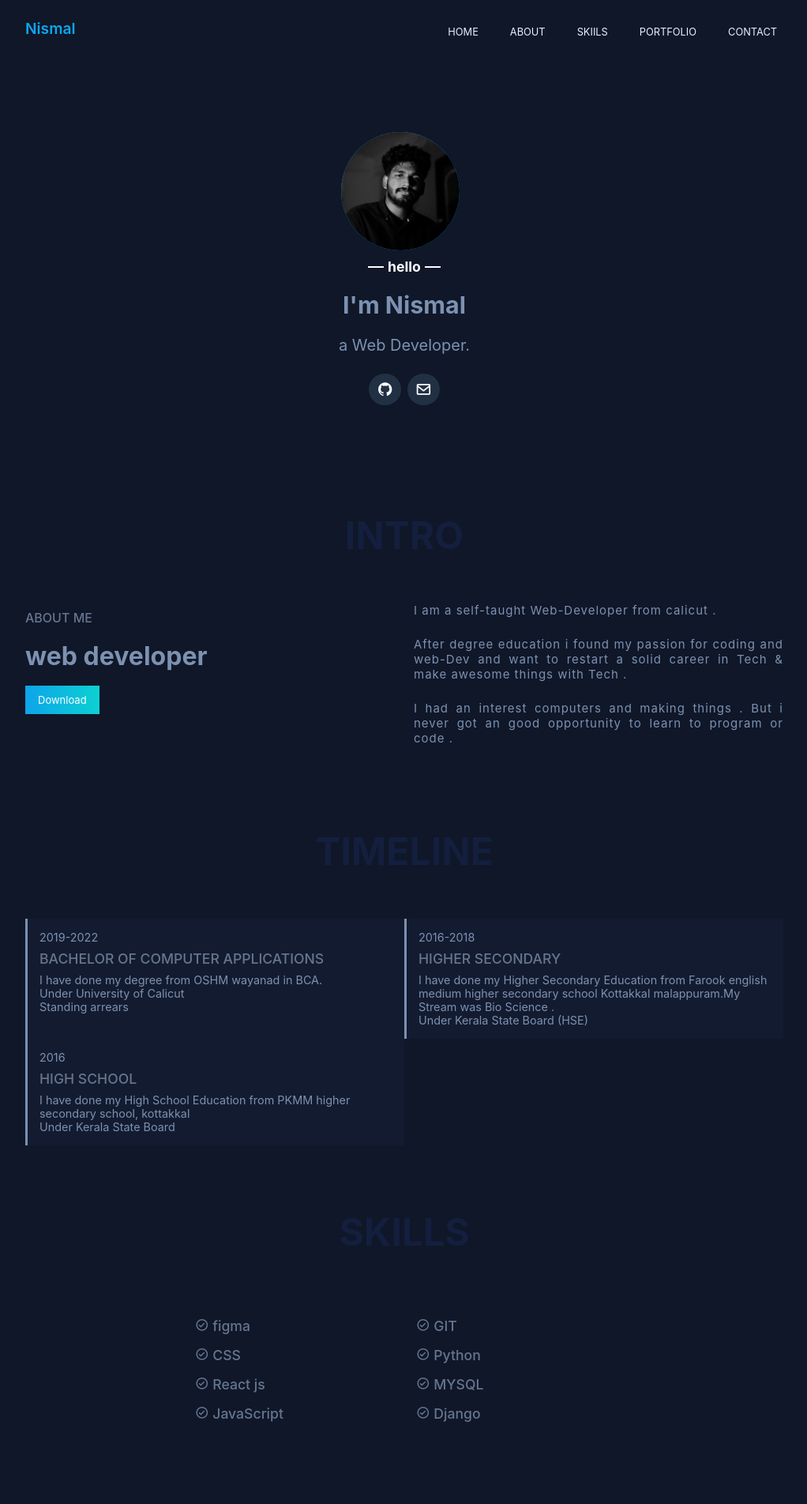
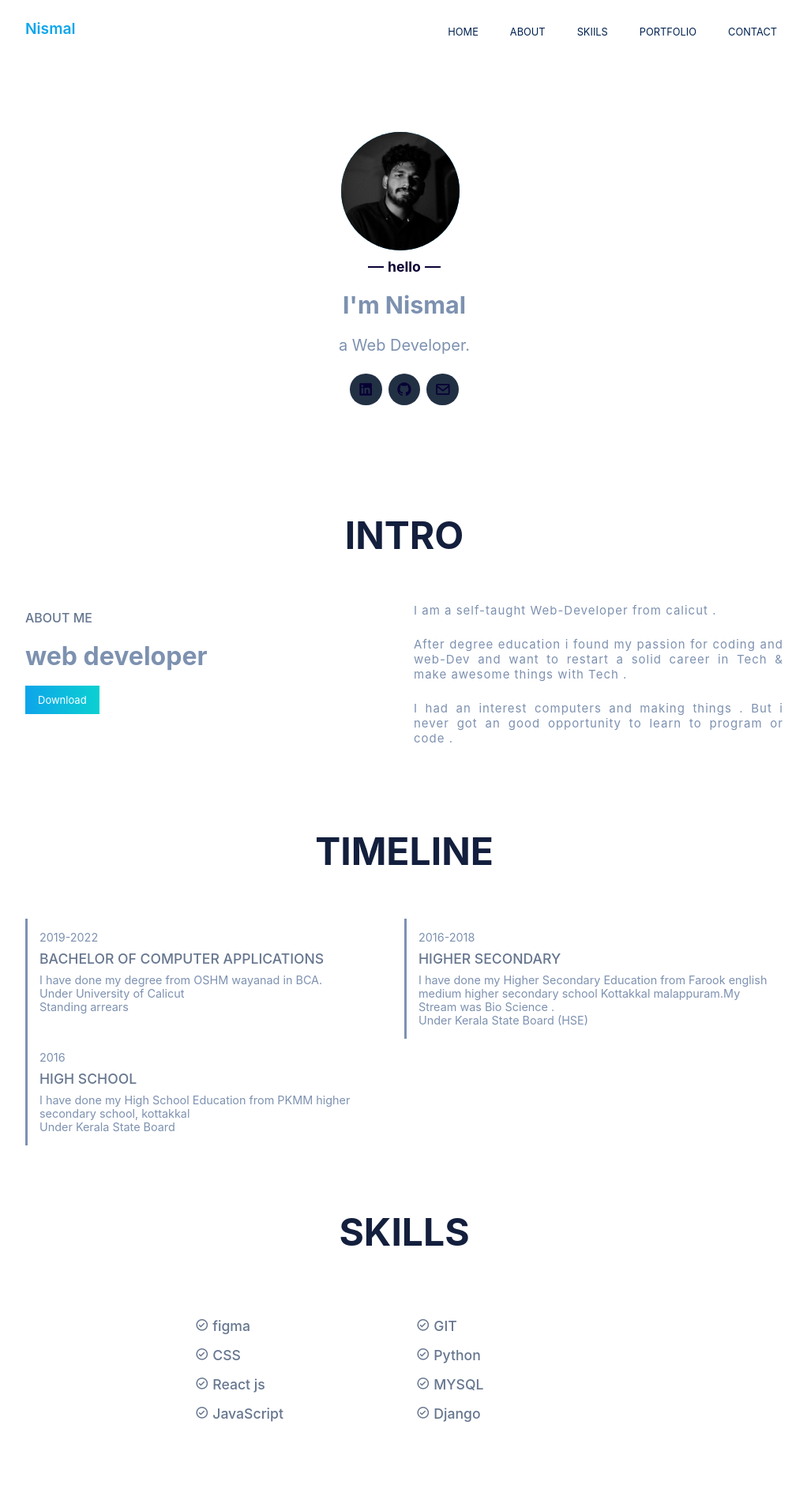
Before and after one commit to nismalrfd/portfolio-static, a PHP site: page / in a window 1280 px wide. Shown: the top 1904 px of the page at 79% size, without its empty margins (128-1150 px from the left). Run offline with PHP 8.4, Linux system fonts and the light colour scheme.

Commit message:
color changed

```diff
--- a/index.html
+++ b/index.html
@@ -44,7 +44,7 @@
                 </p>
 
                 <div class="social">
-                    <a href="https://www.linkedin.com/in/nismal-ct-3591071a1?lipi=urn%3Ali%3Apage%3Ad_flagship3_profile_view_base_contact_details%3BU1FFA7PDSsWNTJzNr8ClRA%3D%3D><i class='bx bxl-linkedin-square'></i></a>
+                    <a href="https://www.linkedin.com/in/nismal-ct-3591071a1?lipi=urn%3Ali%3Apage%3Ad_flagship3_profile_view_base_contact_details%3BU1FFA7PDSsWNTJzNr8ClRA%3D%3D"><i class='bx bxl-linkedin-square'></i></a>
                     <a href="https://github.com/nismalrfd"><i class='bx bxl-github'></i></a>
                     <a href="mailto:nismalm14@email.com"><i class='bx bx-envelope' ></i></a>
                 </div>
--- a/style.css
+++ b/style.css
@@ -28,14 +28,14 @@
   --bg-wild-blue-yonder: hsla(216, 33%, 68%, 1);
   --bg-carolina-blue: #0ea6ec;
   --bg-prussian-blue: hsla(216, 33%, 20%, 1);
-  --bg-oxford-blue: hsla(222, 44%, 13%, 1);
-  --bg-oxford-blue-2: hsla(222, 47%, 11%, 1);
+  --bg-oxford-blue: rgb(255, 255, 255);
+  --bg-oxford-blue-2: rgb(255, 255, 255);
 
   /** Text colors */
-  --text-white: hsla(0, 0%, 100%, 1);
-  --text-alice-blue: hsla(216, 100%, 95%, 1);
-  --text-columbia-blue: hsla(199, 69%, 84%, 1);
-  --text-wild-blue-yonder: hsla(216, 33%, 68%, 1);
+  --text-white: rgb(8, 0, 52);
+  --text-alice-blue: rgb(0, 34, 81);
+  --text-columbia-blue: rgb(119, 214, 255);
+  --text-wild-blue-yonder: rgb(15, 46, 93);
   --text-carolina-blue: hsla(199, 89%, 49%, 1);
   --text-shadow-blue: hsla(217, 24%, 59%, 1);
   --text-slate-gray: hsla(217, 17%, 48%, 1);
```
